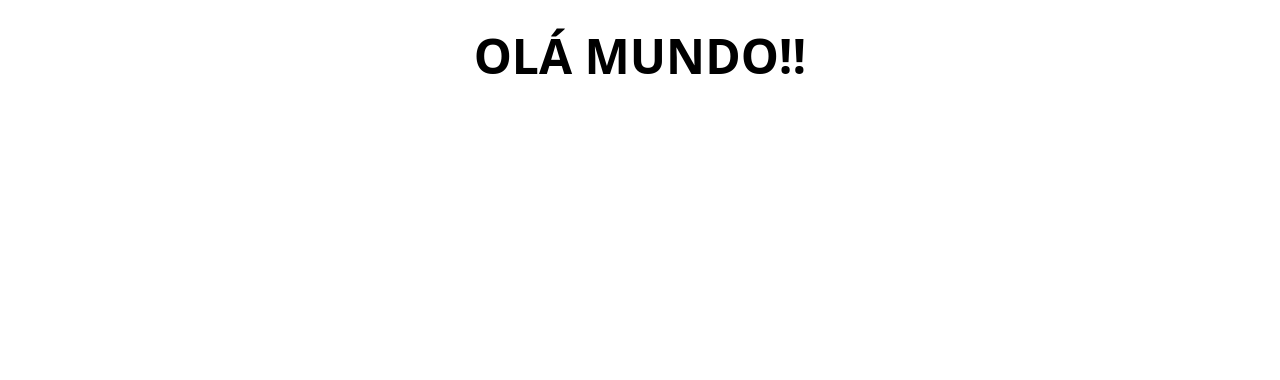
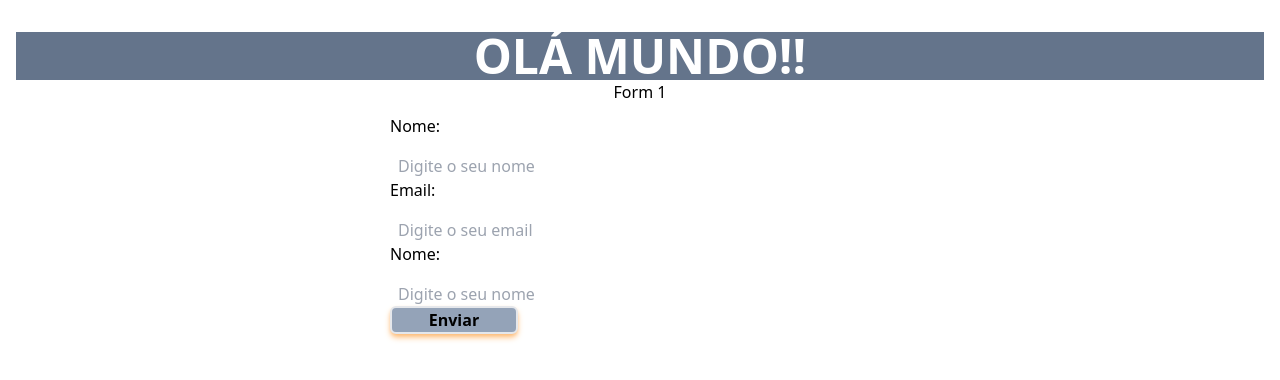
Before and after one commit to davcavalc/aulas-de-react-udemy, a React (Vite) app in the folder FORMULÁRIOS COM REACT/: page / in a window 1280 px wide. Shown: the top 380 px of the page. Built offline with nearby package versions, Linux system fonts and the light colour scheme.

Commit message:
📓Aula: Criando o primeiro formulário - 10/08/2022

```diff
--- a/FORMULÁRIOS COM REACT/src/App.jsx
+++ b/FORMULÁRIOS COM REACT/src/App.jsx
@@ -1,12 +1,14 @@
+import Form1 from "./Componentes/Form1";
 import "./index.css";
 
 function App() {
-
-
 	return (
-    <>
-      <h1 className="flex justify-center mt-8 font-bold uppercase text-5xl">Olá mundo!!</h1>
-    </>
+		<>
+			<h1 className="flex justify-center mt-8 font-bold uppercase text-5xl mx-4 bg-slate-500 text-white">
+				Olá mundo!!
+			</h1>
+			<Form1 />
+		</>
 	);
 }
 
--- /dev/null
+++ b/FORMULÁRIOS COM REACT/src/Componentes/Form1.jsx
@@ -0,0 +1,23 @@
+import React from "react";
+
+const Form1 = () => {
+	return (
+        <>
+            {/* 1 - Criação de uma Form */}
+            <h1 className="flex justify-center">Form 1</h1>
+            <form className="w-[500px] m-auto text-left">
+                <div className=" mt-[10px] flex flex-col ">
+                    <label htmlFor="name">Nome:</label>
+                    <input className="ml-2 mt-4" type="text" name="name" placeholder="Digite o seu nome" required/>
+                    <label htmlFor="email">Email:</label>
+                    <input className="ml-2 mt-4" type="email" name="email" placeholder="Digite o seu email" required/>
+                    <label htmlFor="phone">Nome:</label>
+                    <input className="ml-2 mt-4" type="phone" name="phone" placeholder="Digite o seu nome" required/>
+                </div>
+                <input className="border-[2px] w-32 rounded-md shadow-md bg-slate-400 font-bold shadow-orange-300" type="submit" value="Enviar" />
+            </form>
+		</>
+	);
+};
+
+export default Form1;
```
